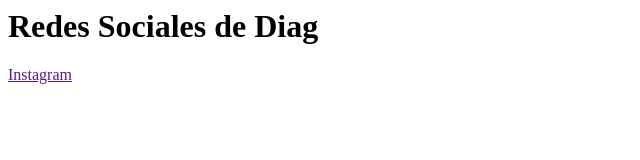
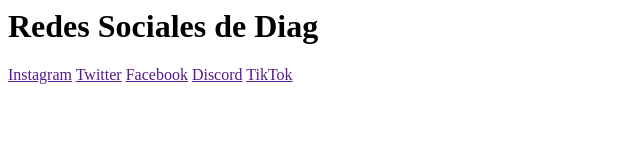
Before and after one commit to xDiag444/redessociales, a plain HTML site: page index.html in a window 1280 px wide. Shown: the whole page, without its empty margins (0-640 px from the left). Drawn offline with Linux system fonts and the light colour scheme.

Commit message:
Update index.html

```diff
--- a/index.html
+++ b/index.html
@@ -2,3 +2,7 @@
 <h1>Redes Sociales de Diag</h1>
 
 <a href "https://instagram.com/instaxdiag">Instagram</a>
+<a href "https://twitter.com/xDiag444">Twitter</a>
+<a href "https://bit.ly/diagfacebook">Facebook</a>
+<a href "https://discord.gg/e3kcr3JKDp>Discord</a>
+<a href "https://tiktok.com/@diag.yt">TikTok</a>
```
